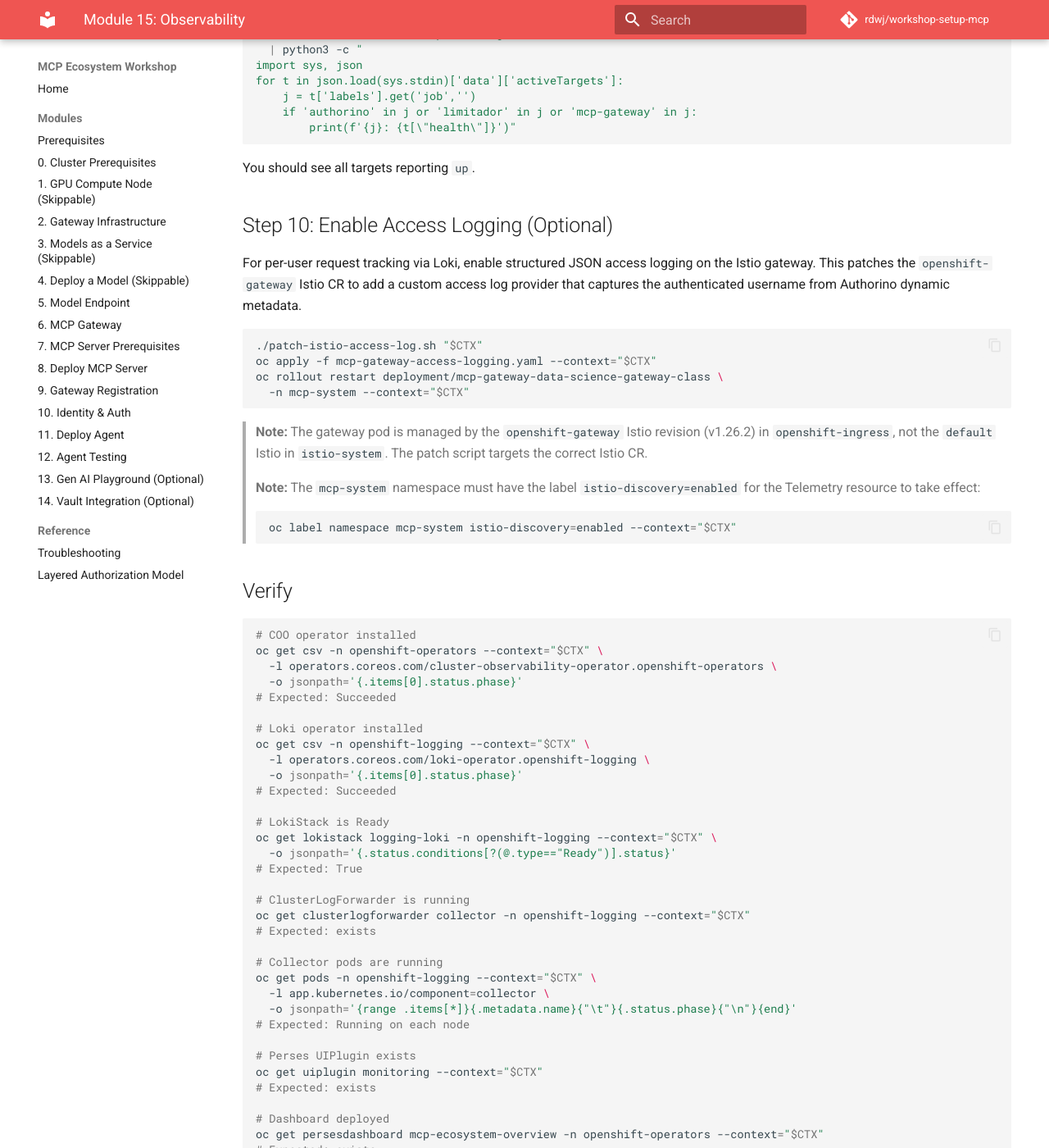
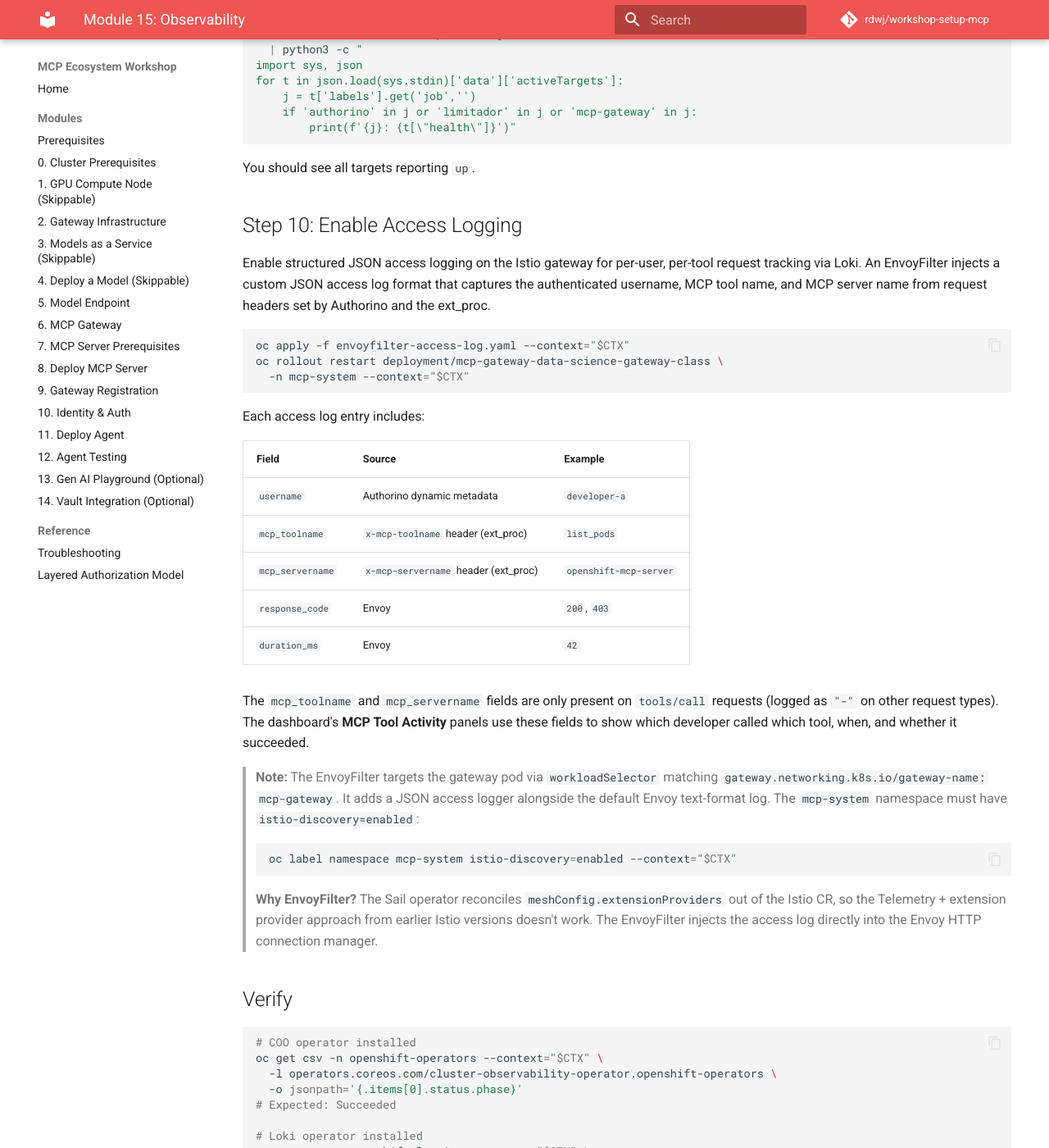
Before and after one commit to rdwj/workshop-setup-mcp, an MkDocs documentation site: the page built from deploy/workshop/15-observability/README.md, in a window 1280 px wide and 1400 px high, scrolled down 4636 px. Shown: the whole window at 82% size. Built offline with MkDocs 1.6.1 and Material for MkDocs 9.7.7, drawn with Linux system fonts in a browser that asks for light colours; comment, search, counter and statistics services are not loaded; some of the changed text lies outside the part shown.

Commit message:
workshop: Add per-user per-tool observability via Loki dashboard panels
Add three LogsTable panels to the Perses dashboard that answer "which
developer called which tool when" by querying structured JSON access
logs in Loki. The access log captures username, MCP tool name, MCP
server name, response code, and latency for every gateway request.

Key changes to make this work:

- EnvoyFilter replaces the Telemetry + extension provider approach
  because the Sail operator reconciles meshConfig.extensionProviders
  away from the Istio CR

- AuthPolicy injects x-auth-username as a request header instead of
  using dynamicMetadata, because Kuadrant uses a WASM plugin (not
  ext_authz) so the dynamic metadata path doesn't resolve

- Access log format adds mcp_toolname and mcp_servername fields from
  the ext_proc headers (present on tools/call, "-" on other requests)

- Perses Loki datasource requires a Perses API secret (not a K8s
  Secret) with caFile + credentialsFile, plus a ClusterRoleBinding
  granting the Perses SA get access to loki.grafana.com application
  logs. Only LogsTable panels are supported in COO 1.4 Tech Preview.

Assisted-by: Claude Code (Opus 4.6)

````diff
--- a/deploy/workshop/15-observability/README.md
+++ b/deploy/workshop/15-observability/README.md
@@ -251,30 +251,47 @@ for t in json.load(sys.stdin)['data']['activeTargets']:
 
 You should see all targets reporting `up`.
 
-## Step 10: Enable Access Logging (Optional)
+## Step 10: Enable Access Logging
 
-For per-user request tracking via Loki, enable structured JSON access
-logging on the Istio gateway. This patches the `openshift-gateway` Istio
-CR to add a custom access log provider that captures the authenticated
-username from Authorino dynamic metadata.
+Enable structured JSON access logging on the Istio gateway for per-user,
+per-tool request tracking via Loki. An EnvoyFilter injects a custom JSON
+access log format that captures the authenticated username, MCP tool name,
+and MCP server name from request headers set by Authorino and the ext_proc.
 
 ```bash
-./patch-istio-access-log.sh "$CTX"
-oc apply -f mcp-gateway-access-logging.yaml --context="$CTX"
+oc apply -f envoyfilter-access-log.yaml --context="$CTX"
 oc rollout restart deployment/mcp-gateway-data-science-gateway-class \
   -n mcp-system --context="$CTX"
 ```
 
-> **Note:** The gateway pod is managed by the `openshift-gateway` Istio
-> revision (v1.26.2) in `openshift-ingress`, not the `default` Istio in
-> `istio-system`. The patch script targets the correct Istio CR.
+Each access log entry includes:
 
-> **Note:** The `mcp-system` namespace must have the label
-> `istio-discovery=enabled` for the Telemetry resource to take effect:
+| Field | Source | Example |
+|-------|--------|---------|
+| `username` | Authorino dynamic metadata | `developer-a` |
+| `mcp_toolname` | `x-mcp-toolname` header (ext_proc) | `list_pods` |
+| `mcp_servername` | `x-mcp-servername` header (ext_proc) | `openshift-mcp-server` |
+| `response_code` | Envoy | `200`, `403` |
+| `duration_ms` | Envoy | `42` |
+
+The `mcp_toolname` and `mcp_servername` fields are only present on
+`tools/call` requests (logged as `"-"` on other request types). The
+dashboard's **MCP Tool Activity** panels use these fields to show which
+developer called which tool, when, and whether it succeeded.
+
+> **Note:** The EnvoyFilter targets the gateway pod via `workloadSelector`
+> matching `gateway.networking.k8s.io/gateway-name: mcp-gateway`. It adds
+> a JSON access logger alongside the default Envoy text-format log. The
+> `mcp-system` namespace must have `istio-discovery=enabled`:
 >
 > ```bash
 > oc label namespace mcp-system istio-discovery=enabled --context="$CTX"
 > ```
+>
+> **Why EnvoyFilter?** The Sail operator reconciles `meshConfig.extensionProviders`
+> out of the Istio CR, so the Telemetry + extension provider approach from
+> earlier Istio versions doesn't work. The EnvoyFilter injects the access
+> log directly into the Envoy HTTP connection manager.
 
 ## Verify
 
@@ -352,11 +369,11 @@ for r in json.load(sys.stdin)['data']['result']:
 | ClusterLogForwarder `collector` | `openshift-logging` | Routes application and infrastructure logs to LokiStack |
 | UIPlugin `monitoring` | (cluster-wide) | Enables Perses dashboards in the OpenShift console |
 | PersesDatasource `loki-mcp-logs` | `openshift-logging` | Connects Perses to the LokiStack application log API |
-| PersesDashboard `mcp-ecosystem-overview` | `openshift-operators` | Metrics dashboard for MCP Gateway, MCP servers, and Keycloak |
+| PersesDashboard `mcp-ecosystem-overview` | `openshift-operators` | Metrics + logs dashboard (Prometheus panels for infrastructure, Loki panels for per-user tool activity) |
 | ServiceMonitor `authorino-metrics` | `kuadrant-system` | Scrapes Authorino auth evaluator metrics |
 | ServiceMonitor `limitador-metrics` | `kuadrant-system` | Scrapes Limitador rate-limit metrics |
 | PodMonitor `mcp-gateway-envoy` | `mcp-system` | Scrapes Envoy gateway Istio/Kuadrant metrics |
-| Telemetry `mcp-gateway-access-logging` | `mcp-system` | Enables structured access logging on the gateway |
+| EnvoyFilter `mcp-json-access-log` | `mcp-system` | JSON access logging with username, tool name, and server name |
 
 ---
 
````
Also changed, not shown: CLAUDE.md (+3 -0 lines), 5 other files.
